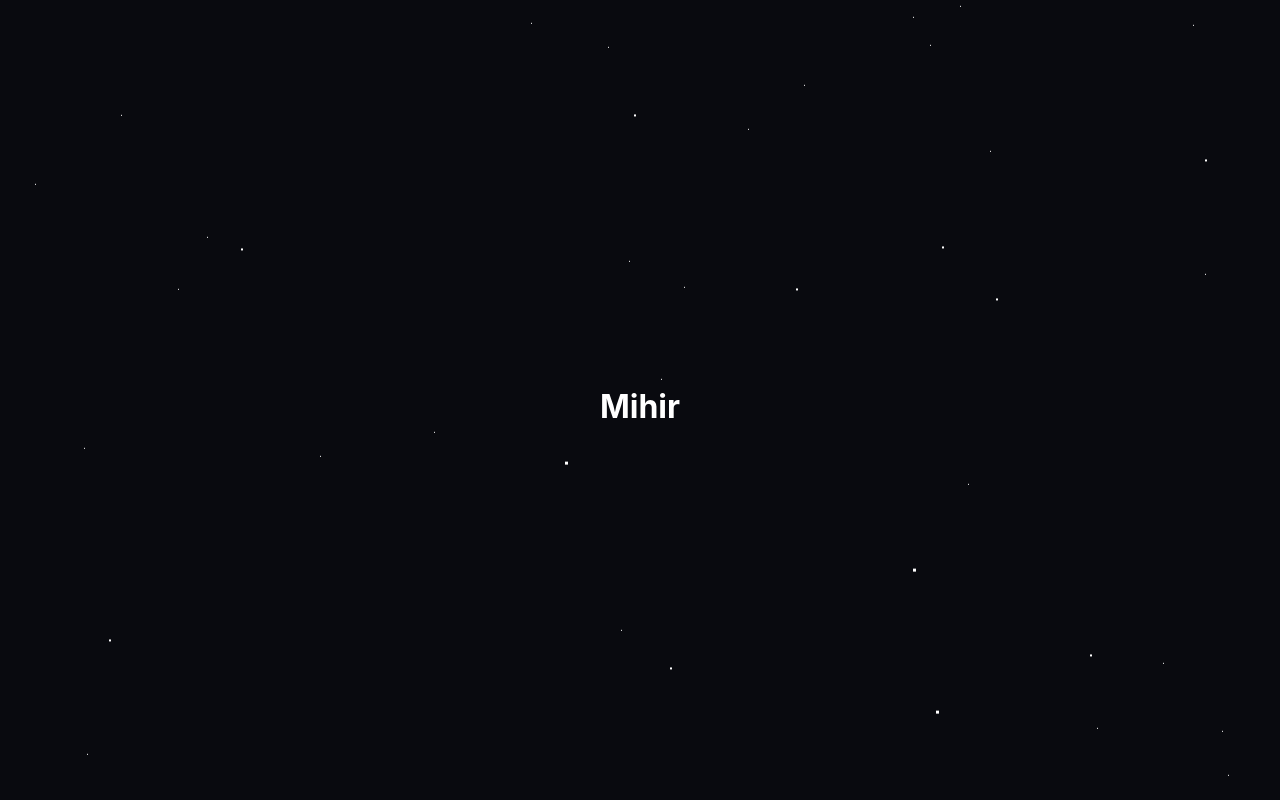
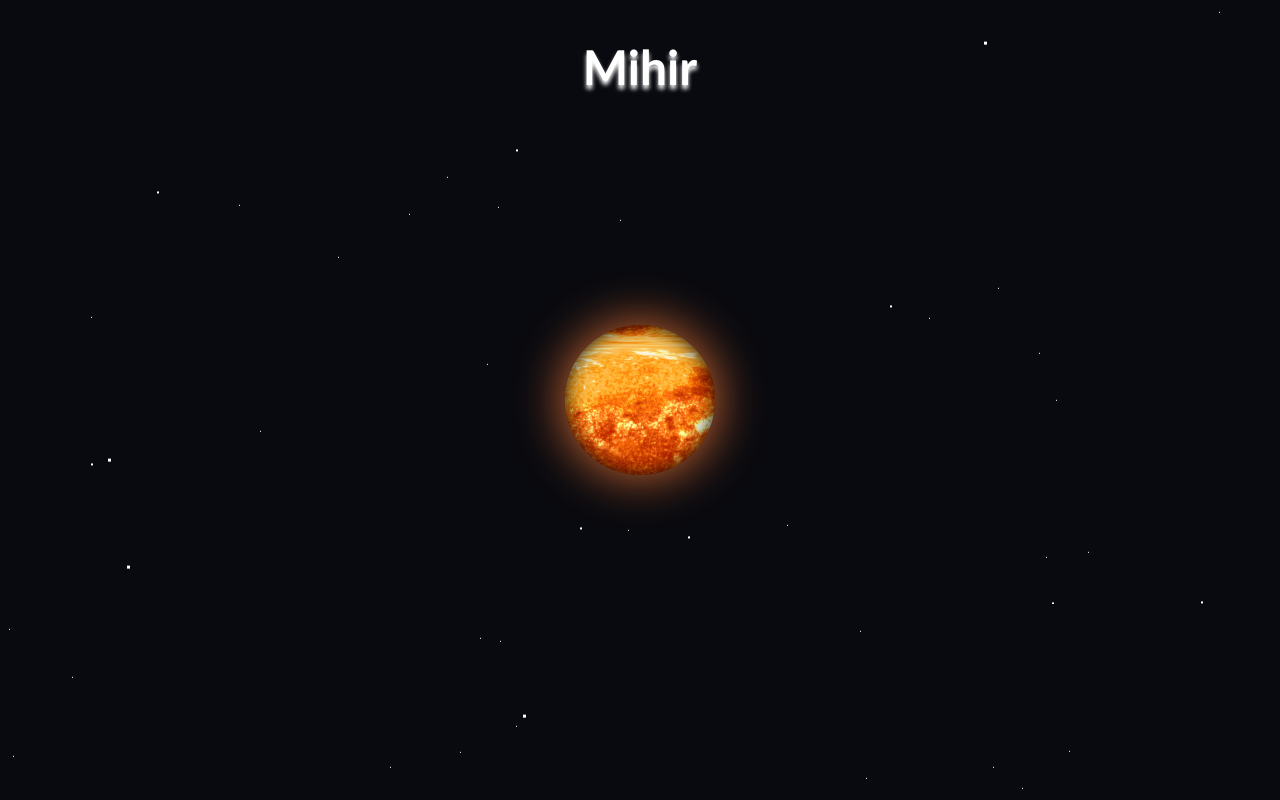
Before and after one commit to Mihir9702/Portfolio, a Next.js app: page / in a window 1280 px wide. Built offline with nearby package versions, Linux system fonts and the light colour scheme.

Commit message:
animation configured

```diff
--- a/pages/index.tsx
+++ b/pages/index.tsx
@@ -1,6 +1,8 @@
 import type { NextPage } from 'next'
 import Head from 'next/head'
 import styles from '../styles/Home.module.scss'
+import Image from 'next/image'
+import sun from '../public/2k_sun.jpg'
 
 const Home: NextPage = () => {
   return (
@@ -20,6 +22,9 @@ const Home: NextPage = () => {
             <h1 className={styles.title}>Mihir</h1>
           </div>
         </header>
+        <div className={styles.section}>
+          <div className={styles.sun} />
+        </div>
       </div>
     </>
   )
--- a/styles/Home.module.scss
+++ b/styles/Home.module.scss
@@ -3,6 +3,7 @@
 $white: #fff;
 $black: #090a0f;
 $dark: #1b2735;
+$sun: hsl(20, 75%, 55%);
 $blue: #22a7f0;
 
 .container {
@@ -88,7 +89,7 @@ $shadows-lg: multipleBoxShadow(100);
   position: absolute;
   display: flex;
   justify-content: center;
-  align-items: center;
+  align-items: flex-start;
   width: 100%;
   height: 100%;
 }
@@ -96,4 +97,43 @@ $shadows-lg: multipleBoxShadow(100);
 .title {
   color: white;
   z-index: 1;
+  font-size: 3rem;
+  font-family: 'Trebuchet MS', 'Lucida Sans Unicode', 'Lucida Grande',
+    'Lucida Sans', Arial, sans-serif;
+  text-shadow: 0 4px 4px;
 }
+
+.section {
+  position: absolute;
+  transform-style: preserve-3d;
+  z-index: 0;
+  top: calc(50vh - 75px);
+  left: calc(50vw - 75px);
+
+  .sun {
+    width: 150px;
+    height: 150px;
+    user-select: none;
+    cursor: pointer;
+    background-image: url('../public/2k_sun.jpg');
+    background-size: cover;
+    border-radius: 50%;
+    box-shadow: inset 0 0 20px rgba(0, 0, 0, 1), 0 0 50px $sun;
+    animation: rotatePlanet 10s linear infinite;
+    transition: transform 200ms ease-in-out;
+
+    &:hover {
+      transform: scale(1.2);
+    }
+  }
+}
+
+@keyframes rotatePlanet {
+  0% {
+    background-position: 0 0;
+  }
+
+  100% {
+    background-position: -375px -350px;
+  }
+}
```
Also changed, not shown: public/2k_sun.jpg (added).
